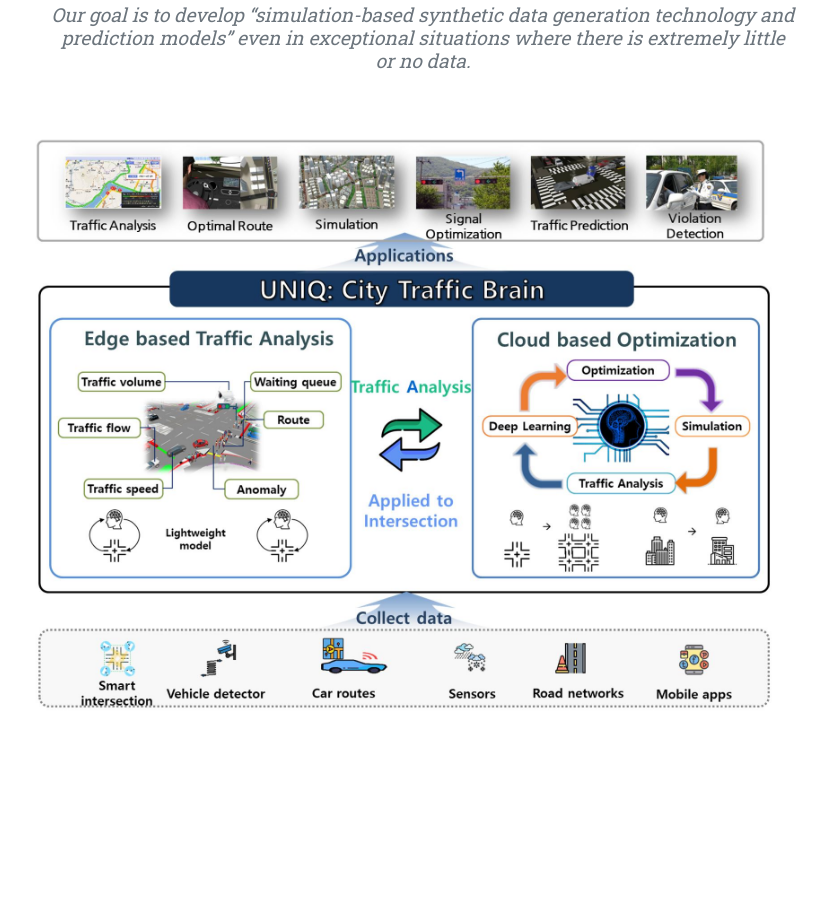
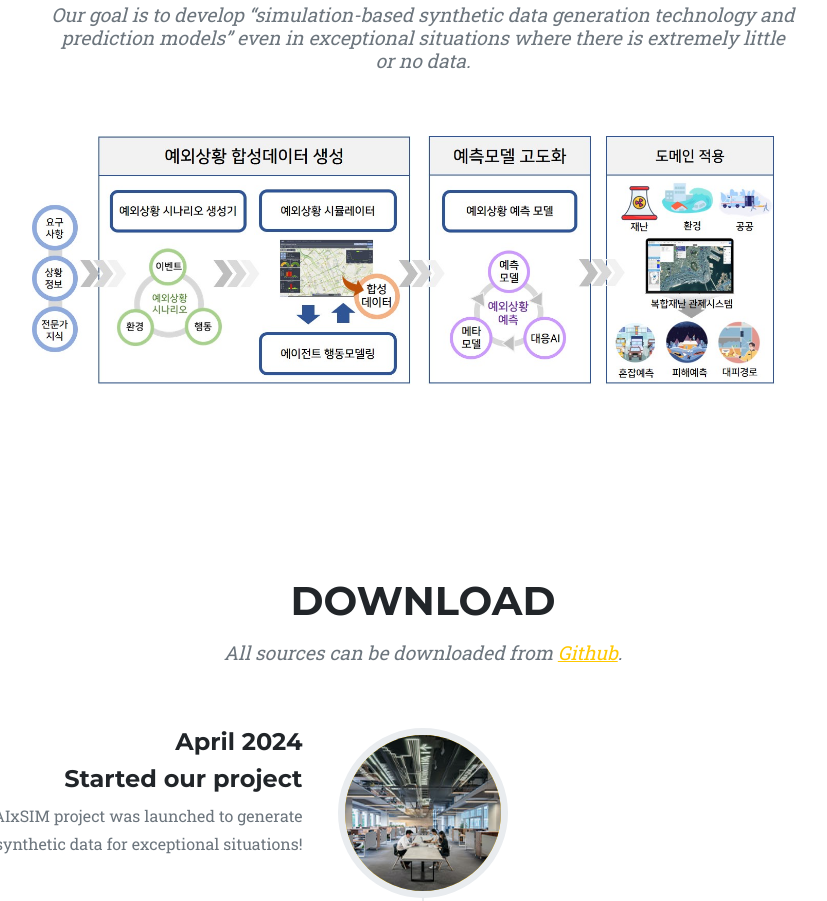
Before and after one commit to AIxSIM/AIxSIM.github.io, a plain HTML site: page index.html in a window 1280 px wide. Shown: the part 968-1869 px from the top of the page, without its empty margins (217-1044 px from the left). Drawn offline with nearby package versions, Linux system fonts and the light colour scheme.

Commit message:
change some

```diff
--- a/index.html
+++ b/index.html
@@ -63,7 +63,7 @@
                     </h3>
                 </div>
                 <div class="col-8 offset-25 align-items-center">
-                    <img class="img-fluid"  src="assets/img/intro/uniq.jpg" alt="..." />
+                    <img class="img-fluid"  src="assets/img/intro/AIxSIM.jpg" alt="..." />
                 </div>
               <!--
                 <div class="row offset-09">
```
